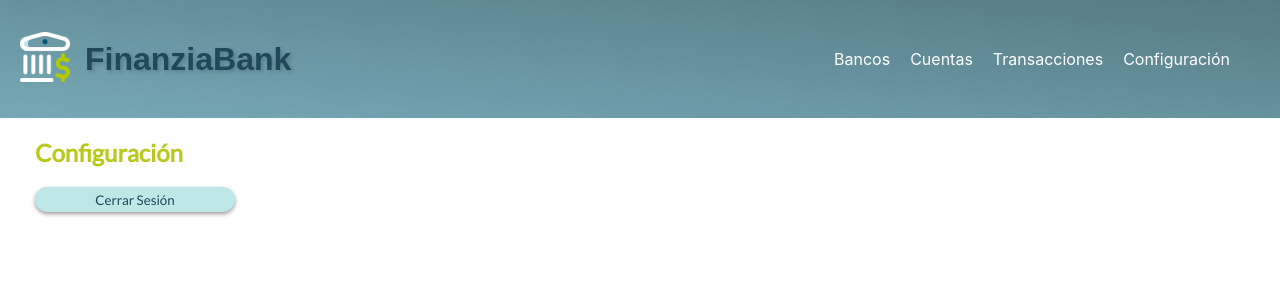
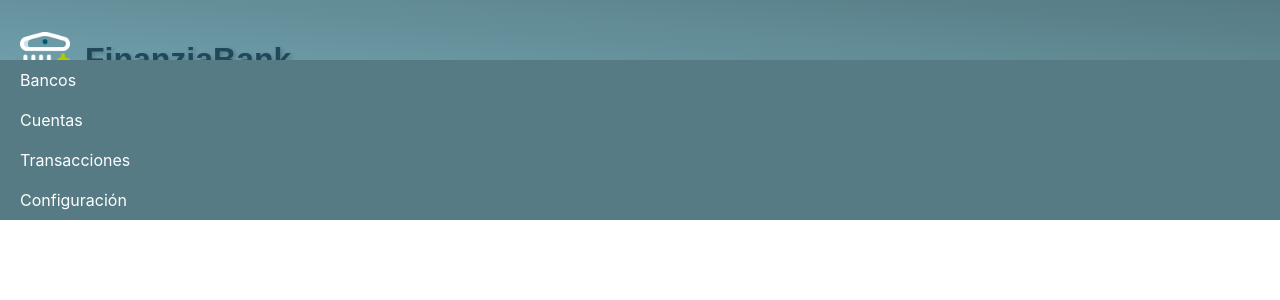
Before and after one commit to saorsu13/pruebaSantiago-aws, a React (Create React App) app: page /settings in a window 1280 px wide. Shown: the top 300 px of the page. Built offline with nearby package versions, Linux system fonts and the light colour scheme.

Commit message:
cambios en navbar

```diff
--- a/src/styles/NavbarStyle.css
+++ b/src/styles/NavbarStyle.css
@@ -10,7 +10,7 @@
   cursor: pointer;
   display: none;
   color: white;
-  display: block;
+  display: none;
 }
 
 .nav-list {
@@ -18,10 +18,17 @@
   margin: 0;
   padding: 0;
   display: flex;
+  flex-direction: column; /* Ajustar la dirección del menú desplegable en dispositivos móviles */
+  position: absolute;
+  top: 60px;
+  left: 0;
+  background-color: #567b84;
+  width: 100%;
+  z-index: 100;
 }
 
 .nav-item {
-  padding: 0 10px;
+  padding: 10px 20px;
 }
 
 .nav-link {
```
